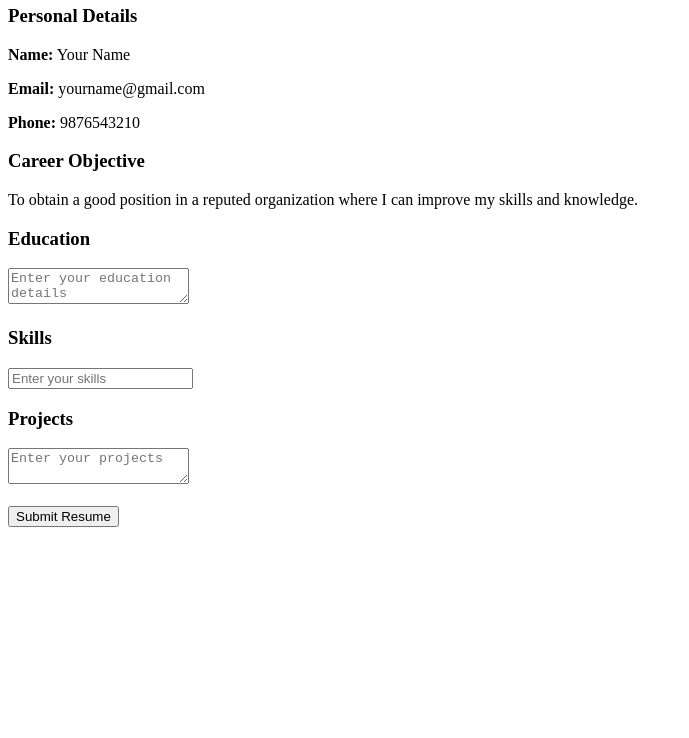
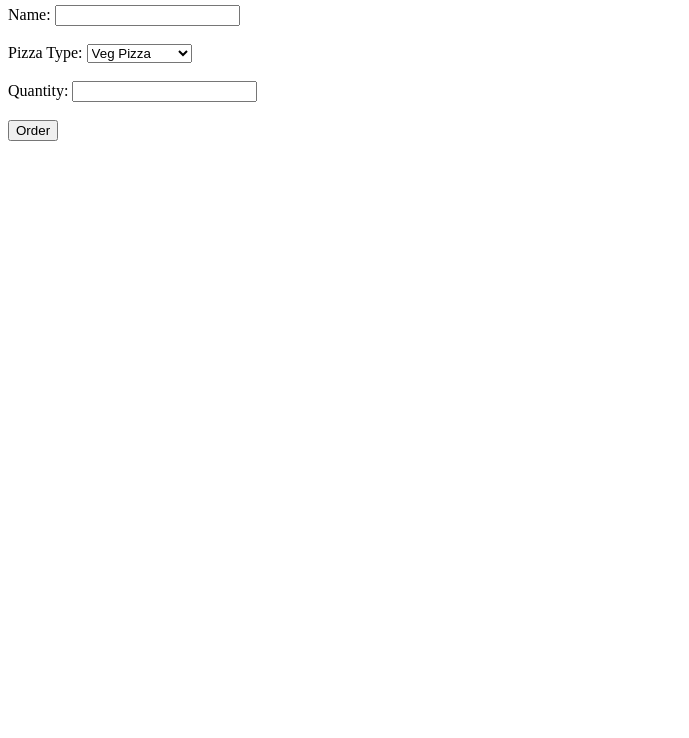
Before and after one commit to pavanishivanolla/pavani, a plain HTML site: page index.html in a window 1280 px wide. Shown: the part 62-800 px from the top of the page, without its empty margins (0-689 px from the left). Drawn offline with Linux system fonts and the light colour scheme.

Commit message:
Change resume form to pizza order form

```diff
--- a/index.html
+++ b/index.html
@@ -1,40 +1,33 @@
 <!DOCTYPE html>
 <html>
 <head>
-    <title>My Resume</title>
+    <title>Pizza Order</title>
     <link rel="stylesheet" href="styles.css">
 </head>
 <body>
 
-    <h2>My Resume</h2>
+<h2>Pizza Order Form</h2>
 
-    <h3>Personal Details</h3>
-    <p><b>Name:</b> Your Name</p>
-    <p><b>Email:</b> yourname@gmail.com</p>
-    <p><b>Phone:</b> 9876543210</p>
+<form onsubmit="return orderPizza()">
 
-    <h3>Career Objective</h3>
-    <p>To obtain a good position in a reputed organization
-       where I can improve my skills and knowledge.</p>
+    Name:
+    <input type="text" id="name" required><br><br>
 
-    <form onsubmit="return validateform()">
+    Pizza Type:
+    <select id="pizza">
+        <option>Veg Pizza</option>
+        <option>Cheese Pizza</option>
+        <option>Paneer Pizza</option>
+    </select><br><br>
 
-        <h3>Education</h3>
-        <textarea id="education" placeholder="Enter your education details"></textarea>
+    Quantity:
+    <input type="number" id="quantity" min="1" required><br><br>
 
-        <h3>Skills</h3>
-        <input type="text" id="skills" placeholder="Enter your skills">
+    <button type="submit">Order</button>
 
-        <h3>Projects</h3>
-        <textarea id="projects" placeholder="Enter your projects"></textarea>
+</form>
 
-        <br><br>
-        <button type="submit">Submit Resume</button>
-
-
-    </form>
-
-    <script src="validate.js"></script>
+<script src="validate.js"></script>
 
 </body>
 </html>
```
